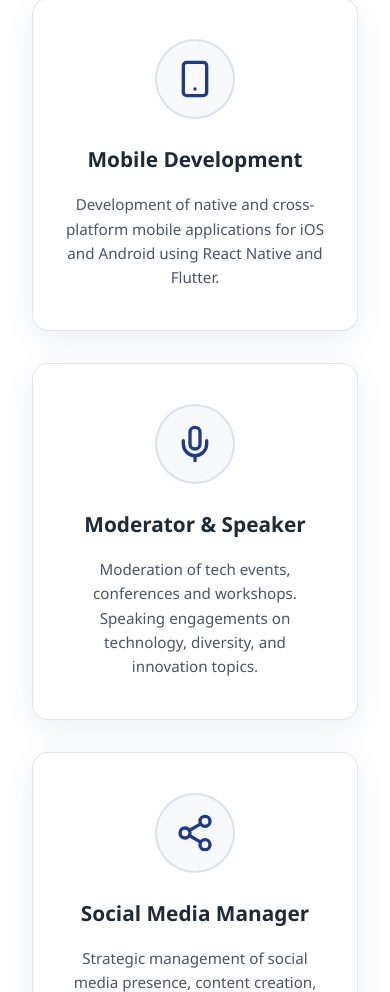
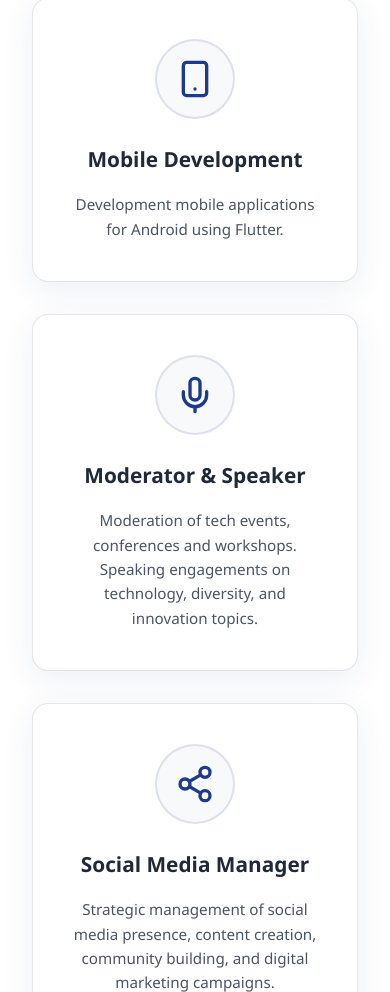
Before and after one commit to FleurAccacia/portfolio, a React (Create React App) app: page / in a window 390 px wide. Shown: the part 1458-2450 px from the top of the page. Built offline with nearby package versions, Linux system fonts and the light colour scheme.

Commit message:
modification de service mobile

```diff
--- a/src/contexts/LanguageContext.tsx
+++ b/src/contexts/LanguageContext.tsx
@@ -128,7 +128,7 @@ const translations: Record<Language, Translations> = {
     webDevDesc:
       "Création d'applications web modernes et responsives utilisant les dernières technologies comme React, TypeScript .",
     mobileDevDesc:
-      "Développement d'applications mobiles natives et cross-platform pour iOS et Android avec React Native et Flutter.",
+      "Développement d'applications mobiles Android avec Flutter.",
     moderatorDesc:
       "Animation d'événements tech, conférences et ateliers. Interventions sur les thèmes de la technologie, diversité et innovation.",
     socialMediaDesc:
@@ -209,7 +209,7 @@ const translations: Record<Language, Translations> = {
     webDevDesc:
       "Creation of modern and responsive web applications using the latest technologies like React, TypeScript.",
     mobileDevDesc:
-      "Development of native and cross-platform mobile applications for iOS and Android using React Native and Flutter.",
+      "Development mobile applications for  Android using Flutter.",
     moderatorDesc:
       "Moderation of tech events, conferences and workshops. Speaking engagements on technology, diversity, and innovation topics.",
     socialMediaDesc:
```
